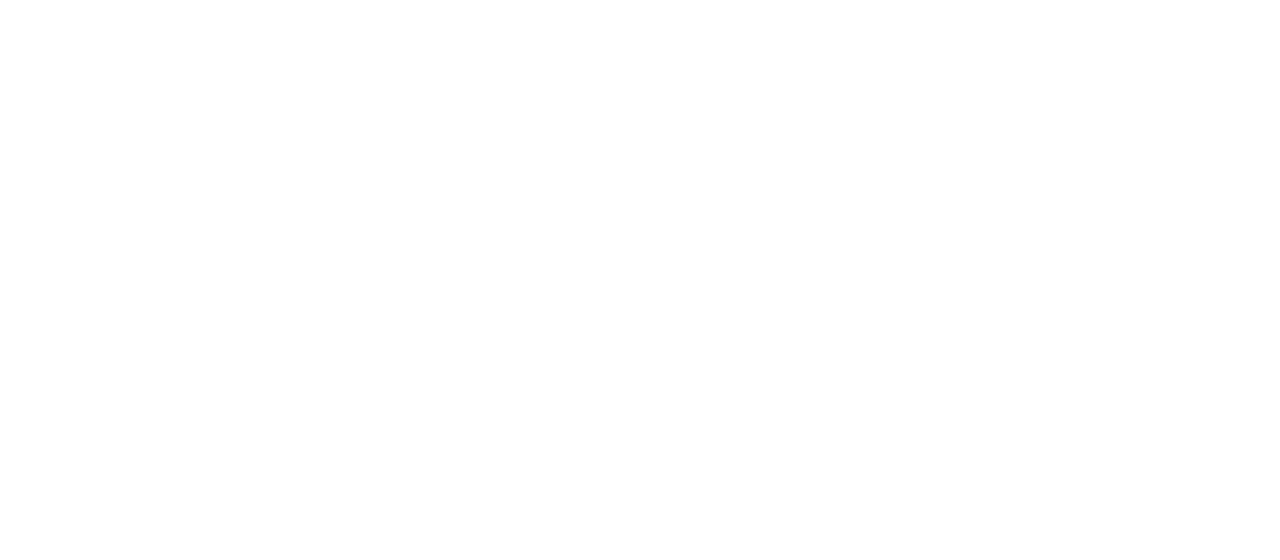
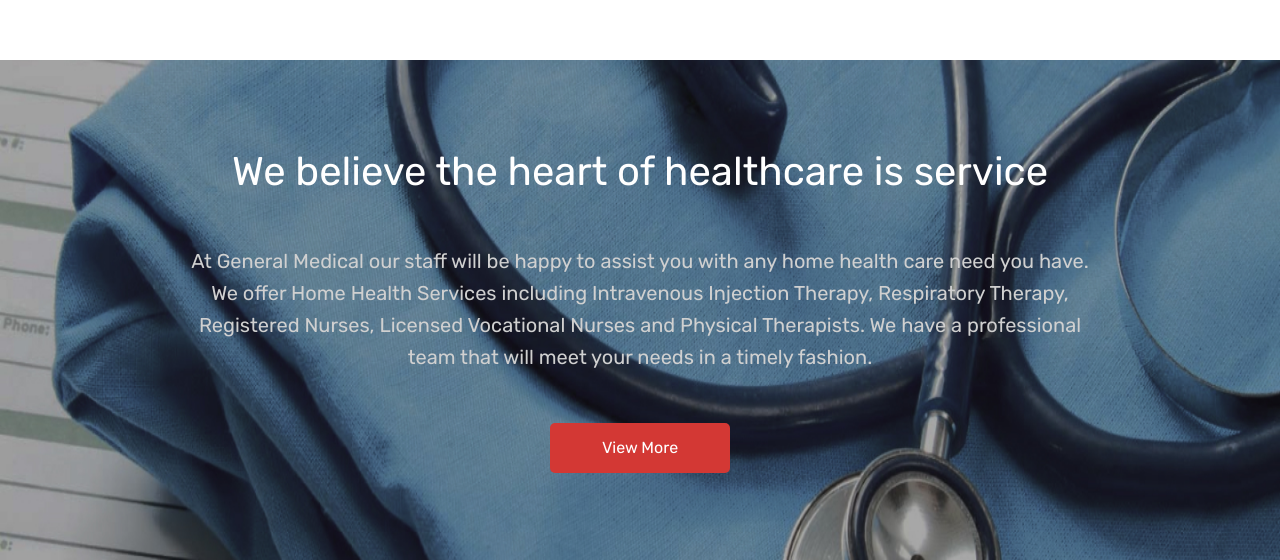
Before and after one commit to aregghaz/call-care-web, a Next.js app: page / in a window 1280 px wide. Shown: the part 1840-2400 px from the top of the page. Before the commit the page ends 1200 px from the top, so only its background shows below. Built offline with nearby package versions, Linux system fonts and the light colour scheme.

Commit message:
believeSec

```diff
--- a/pages/index.tsx
+++ b/pages/index.tsx
@@ -102,6 +102,14 @@
                       </li>
                   </ul>
               </section>
+              <section className={cls.generalMedical}>
+
+              </section>
+              <section className={cls.believeSec}>
+                  <h1>We believe the heart of healthcare is service</h1>
+                  <p>At General Medical our staff will be happy to assist you with any home health care need you have. We offer Home Health Services including Intravenous Injection Therapy, Respiratory Therapy, Registered Nurses, Licensed Vocational Nurses and Physical Therapists. We have a professional team that will meet your needs in a timely fashion.</p>
+                  <button>View More</button>
+              </section>
           </main>
     </>
   )
--- a/styles/Home.module.scss
+++ b/styles/Home.module.scss
@@ -192,3 +192,50 @@
     color: #7D7D7D;
   }
 }
+
+.generalMedical{
+  width: 100%;
+  height: 700px;
+  //border: 1px solid red;
+}
+
+.believeSec{
+  width: 100%;
+  height: 500px;
+  //border: 1px solid red;
+  background-image: url($believeImage);
+  background-size: 100% 100%;
+  background-position: bottom left;
+  background-attachment: fixed;
+  display: flex;
+  flex-direction: column;
+  align-items: center;
+  justify-content: center;
+  gap: 50px;
+
+  & > h1{
+    text-align: center;
+    color: #fff;
+    font-size: 40px;
+    font-weight: 400;
+  }
+
+  & > p{
+    text-align: center;
+    padding: 0 180px;
+    color: $greyInfo;
+    font-size: 20px;
+    line-height: 32px;
+  }
+
+  & > button{
+    width: 180px;
+    height: 50px;
+    background-color: $asteriskColor;
+    border: none;
+    border-radius: 5px;
+    font-size: 16px;
+    color: #fff;
+    cursor: pointer;
+  }
+}
--- a/styles/variables.scss
+++ b/styles/variables.scss
@@ -5,7 +5,10 @@
 
 $asteriskColor: #D33834;
 $greyText: #cbcbcb;
+$greyInfo: #D0D0D0;
 
 $heroimage1: "/images/herosliderimage1.jpg";
 $heroimage2: "/images/herosliderimage2.jpg";
 $heroimage3: "/images/herosliderimage3.jpg";
+
+$believeImage: "/images/bgBelieve1.jpg";
```
Also changed, not shown: public/images/bgBelieve1.jpg (added).
